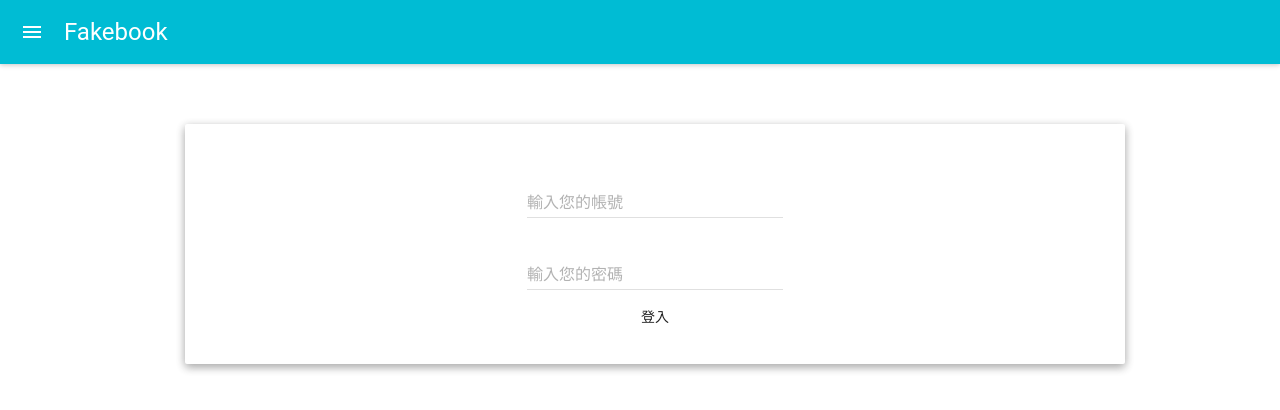
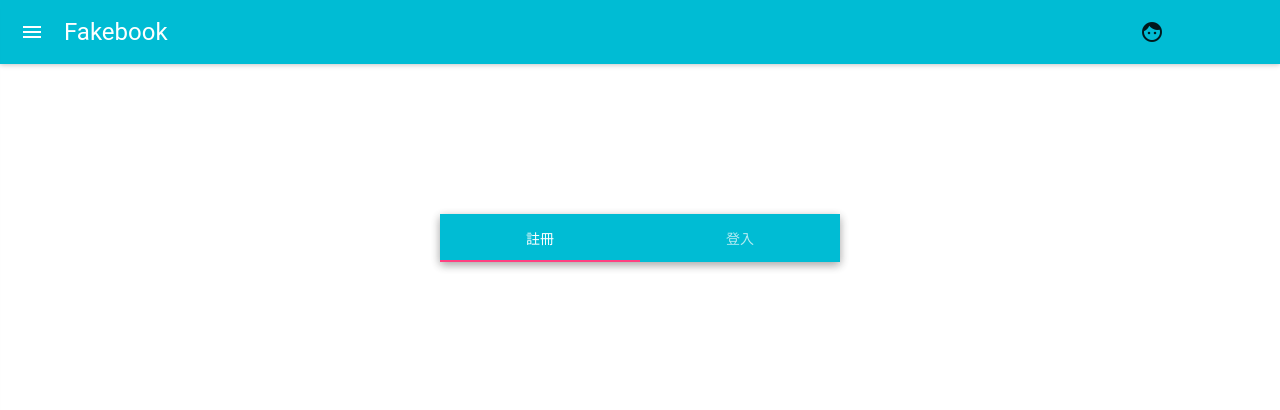
Before and after one commit to a9650615/ntutWebEnd, a React (Create React App) app in the folder front/: page /login in a window 1280 px wide. Shown: the top 410 px of the page. Built offline with nearby package versions, Linux system fonts and the light colour scheme; what react-tap-event-plugin would draw is missing.

Commit message:
登入/登出 頁面 圖示

```diff
--- a/front/public/index.html
+++ b/front/public/index.html
@@ -10,6 +10,7 @@
     -->
     <link rel="manifest" href="%PUBLIC_URL%/manifest.json">
     <link rel="shortcut icon" href="%PUBLIC_URL%/favicon.ico">
+    <link href="https://fonts.googleapis.com/icon?family=Material+Icons" rel="stylesheet">
     <!--
       Notice the use of %PUBLIC_URL% in the tags above.
       It will be replaced with the URL of the `public` folder during the build.
--- a/front/src/Components/Header.js
+++ b/front/src/Components/Header.js
@@ -1,13 +1,48 @@
 import React, { Component } from 'react'
 import AppBar from 'material-ui/AppBar'
+import Drawer from 'material-ui/Drawer'
+import IconButton from 'material-ui/IconButton'
 
 export default class Header extends Component {
+  constructor(props) {
+    super(props)
+    this.state = {
+      drawerOpen: false
+    }
+  }
+
+  drawerSw() {
+    this.setState({
+      drawerOpen: !this.state.drawerOpen
+    })
+  }
+
+  rightButtons() {
+    return (
+      <div>
+        <IconButton iconClassName="material-icons">face</IconButton>
+        <IconButton iconClassName="material-icons">&#xE8AF;</IconButton>
+        <IconButton iconClassName="material-icons">&#xE5C5;</IconButton>
+      </div>
+    )
+  }
+
   render() {
     return (
-      <AppBar
-        title="Fakebook"
-        iconClassNameRight="muidocs-icon-navigation-expand-more"
-      />
+      <div>
+        <AppBar
+          title="Fakebook"
+          onLeftIconButtonTouchTap={this.drawerSw.bind(this)}
+          iconElementRight={this.rightButtons()}
+          />
+        <Drawer
+          open={this.state.drawerOpen}
+          docked={false}
+          width={300}
+          onRequestChange={(data) => this.setState({drawerOpen: data})}>
+
+        </Drawer>
+      </div>
     );
   }
 }
--- a/front/src/Pages/LoginRegister.css
+++ b/front/src/Pages/LoginRegister.css
@@ -1,4 +1,9 @@
 .login-box{
   margin: 60px 0 0 30px;
+  max-width: 400px;
+  margin: 150px auto 30px auto;
+}
+
+.content {
   padding: 30px;
 }
--- a/front/src/Pages/LoginRegister.js
+++ b/front/src/Pages/LoginRegister.js
@@ -3,6 +3,7 @@ import { Row, Col } from 'react-flexbox-grid'
 import Paper from 'material-ui/Paper'
 import TextInput from '../Components/TextInput'
 import FlatButton from 'material-ui/FlatButton'
+import { Tab, Tabs } from 'material-ui/Tabs'
 import './LoginRegister.css'
 
 export default class LoginRegister extends Component {
@@ -11,19 +12,32 @@ export default class LoginRegister extends Component {
       <Row center="xs">
         <Col xs={12} md={10}>
           <Paper zDepth={2} className="login-box">
+            <Tabs>
+              <Tab label="註冊">
+
+              </Tab>
+              <Tab label="登入">
+                <div className="content">
                   <div>
                     <TextInput
                       hintText="帳號"
                       floatingLabelText="輸入您的帳號"
+                      fullWidth
                       />
                   </div>
                   <div>
                     <TextInput
                       hintText="密碼"
                       floatingLabelText="輸入您的密碼"
+                      fullWidth
                       />
                   </div>
-            <FlatButton label="登入" />
+                  <div>
+                    <FlatButton label="登入" fullWidth />
+                  </div>
+                </div>
+              </Tab>
+            </Tabs>
           </Paper>
         </Col>
       </Row>
```
Lines whose indentation alone changed are shown as unchanged.
